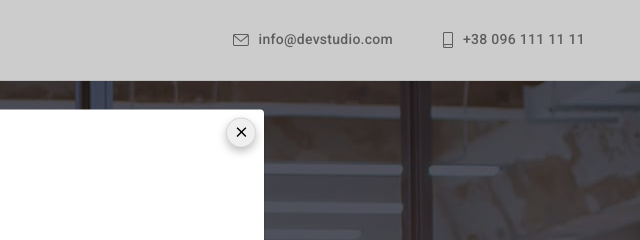
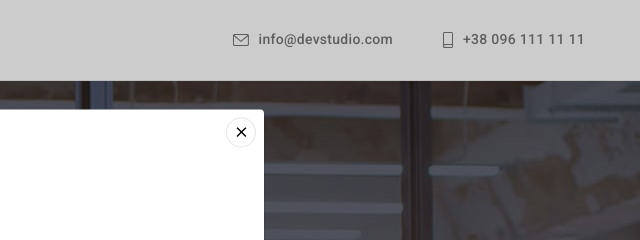
Before and after one commit to neodim84/goit-markup-hw-05, a plain HTML site: page index.html in a window 1280 px wide. Both pictures are taken after a click on the button "Заказать услугу". Shown: the top 240 px of the page, 640-1280 px from the left. Drawn offline with nearby package versions, Linux system fonts and the light colour scheme.

Commit message:
close box-shadow

```diff
--- a/css/styles.css
+++ b/css/styles.css
@@ -739,8 +739,14 @@ h1, h2, h3, p {
         justify-content: center;
         width: 30px;
         height: 30px;
+        background-color: var(--primary-color);
         border: 1px solid rgba(0, 0, 0, 0.1);
         border-radius: 50%;
-        filter: drop-shadow(0px 4px 4px rgba(0, 0, 0, 0.25));
         cursor: pointer;
+
+        transition: box-shadow 250ms var(--timing-func);
 }
+
+.btn-close:hover {
+        box-shadow: 0px 4px 4px rgba(0, 0, 0, 0.25);
+}
```
